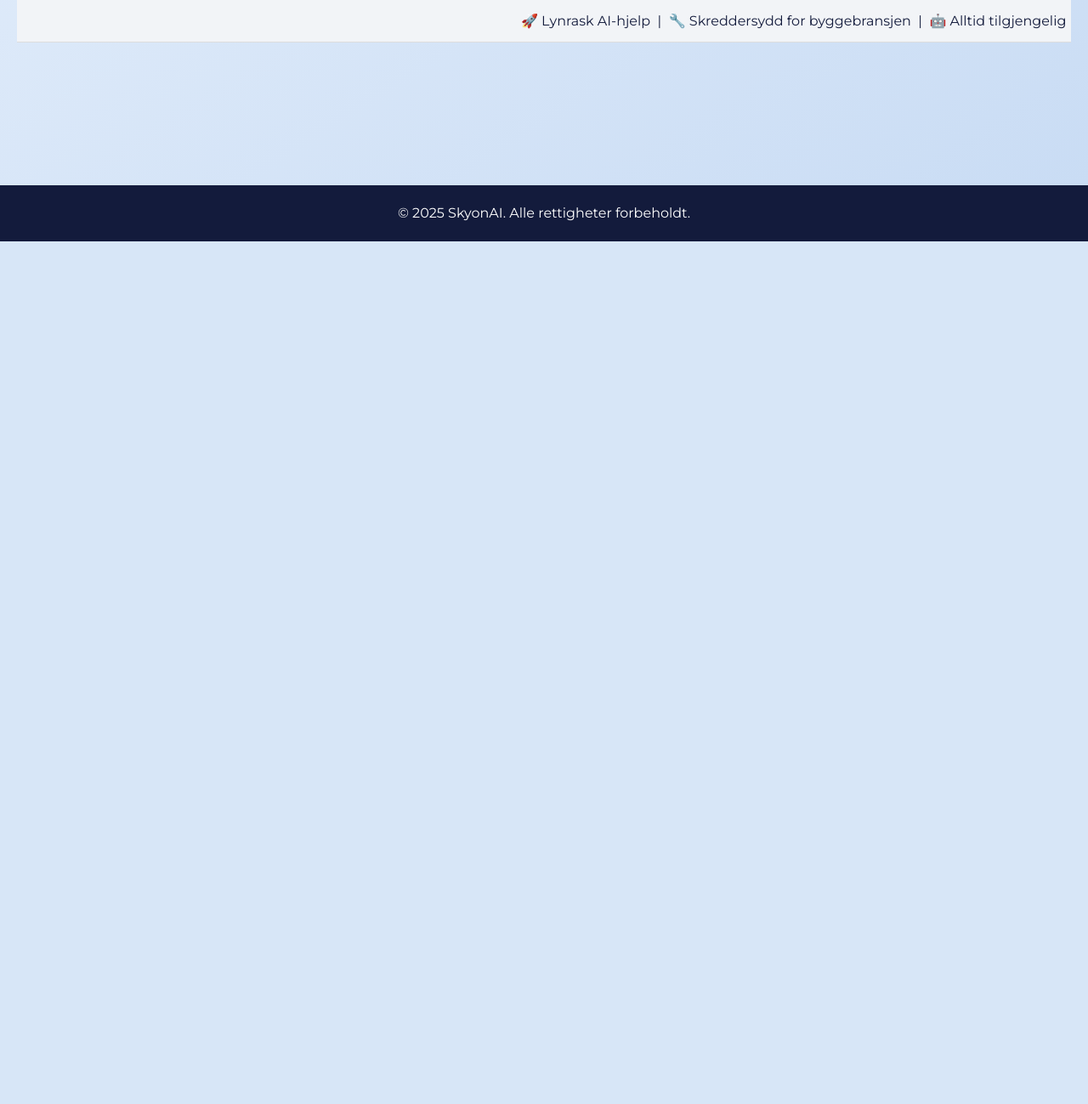
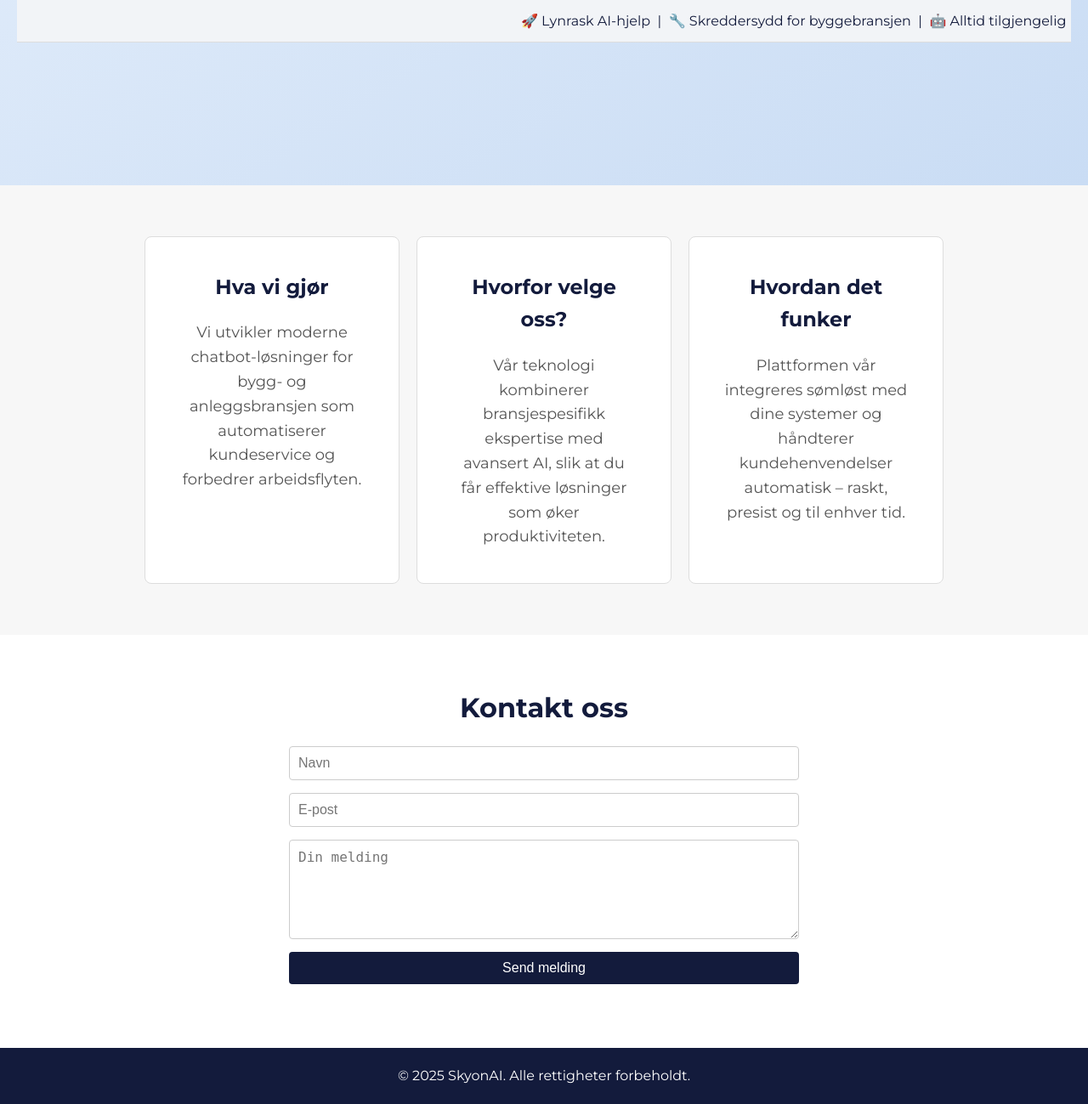
Before and after one commit to Ibrahimalaniii/skyon.github.io, a Flask app: page / in a window 1280 px wide. Shown: the part 662-1961 px from the top of the page at 85% size. Before the commit the page ends 946 px from the top, so only its background shows below. Run offline with Flask 3, Linux system fonts and the light colour scheme.

Commit message:
fiksing av index

```diff
--- a/templates/index.html
+++ b/templates/index.html
@@ -1,34 +1,9 @@
-<!DOCTYPE html>
-<html lang="no">
-<head>
-  <meta charset="UTF-8" />
-  <meta name="viewport" content="width=device-width, initial-scale=1.0"/>
-  <title>SkyonAI</title>
+{% extends "base.html" %}
 
-  <!-- CSS -->
-  <link rel="stylesheet" href="{{ url_for('static', filename='style.css') }}">
-</head>
-<body>
+{% block title %}SkyonAI – Fremtidens løsninger{% endblock %}
 
-  <!-- Header -->
-  <header class="navbar-section">
-    <nav class="navbar">
-      <div class="navbar-logo">
-        <a href="/">
-          <img src="{{ url_for('static', filename='images/hvur.png') }}" alt="SkyonAI-logo" class="logo-img">
-        </a>
-      </div>
-
-      <div class="navbar-links">
-        <a href="/om-oss">Om oss</a>
-        <a href="/priser">Priser</a>
-        <a href="#kontakt">Kontakt</a>
-      </div>
-    </nav>
-  </header>
-
+{% block content %}
 <!-- Innhold -->
-  <main>
 <section class="hero-blue">
   <div class="hero-content">
     <h1 class="fade-in">Glem kø. Glem venting.<br><strong>Møt SkyonAI</strong></h1>
@@ -50,11 +25,43 @@
     </div>
   </div>
 </section>
-  </main>
 
-  <!-- Footer -->
-  <footer>
-    <p>© 2025 SkyonAI. Alle rettigheter forbeholdt.</p>
-  </footer>
-</body>
-</html>
+<!-- Informasjonsseksjon med horisontale bokser -->
+<section id="info-section" class="info-section fade-section">
+  <div class="info-box">
+    <h2>Hva vi gjør</h2>
+    <p>
+      Vi utvikler moderne chatbot-løsninger for bygg- og anleggsbransjen som automatiserer
+      kundeservice og forbedrer arbeidsflyten.
+    </p>
+  </div>
+  <div class="info-box">
+    <h2>Hvorfor velge oss?</h2>
+    <p>
+      Vår teknologi kombinerer bransjespesifikk ekspertise med avansert AI, slik at du får
+      effektive løsninger som øker produktiviteten.
+    </p>
+  </div>
+  <div class="info-box">
+    <h2>Hvordan det funker</h2>
+    <p>
+      Plattformen vår integreres sømløst med dine systemer og håndterer kundehenvendelser
+      automatisk – raskt, presist og til enhver tid.
+    </p>
+  </div>
+</section>
+
+<!-- Kontakt oss-seksjon -->
+<section id="kontakt" class="contact-section fade-section">
+  <div class="container">
+    <h2>Kontakt oss</h2>
+    <form id="kontaktSkjema">
+      <input type="text" name="navn" placeholder="Navn" required>
+      <input type="email" name="epost" placeholder="E-post" required>
+      <textarea name="melding" placeholder="Din melding" rows="5" required></textarea>
+      <button type="submit">Send melding</button>
+    </form>
+    <p id="bekreftelse"></p>
+  </div>
+</section>
+{% endblock %}
```
Lines whose indentation alone changed are shown as unchanged.
